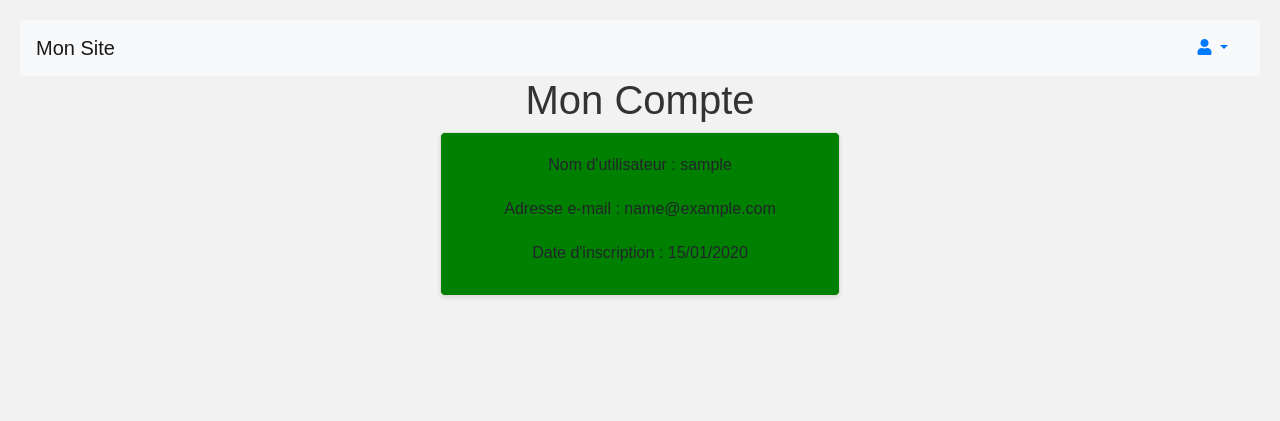
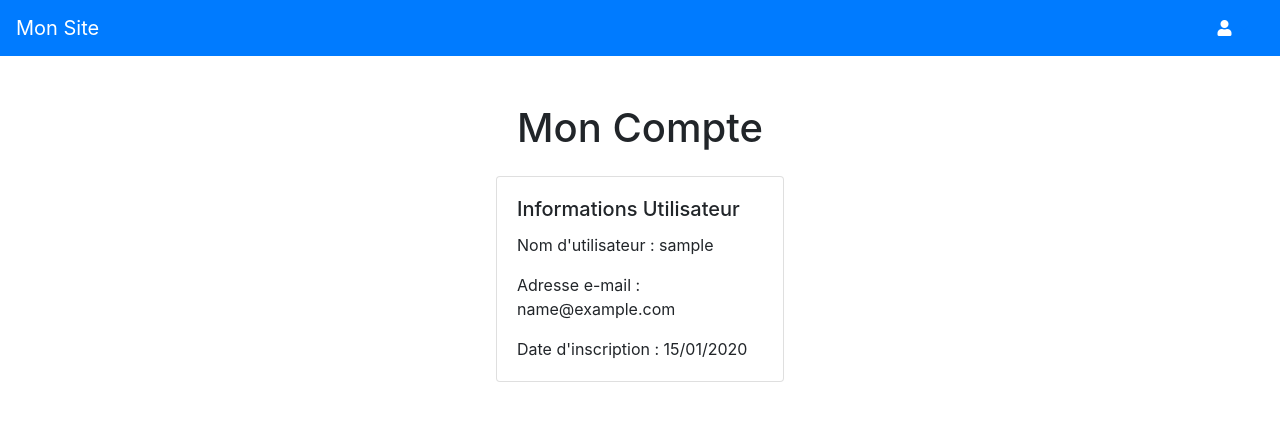
Before and after one commit to thoms-17/Library-Manager, a PHP site: page /account in a window 1280 px wide. Shown: the top 421 px of the page. Run offline with PHP 8.4, Linux system fonts and the light colour scheme; the visitor is signed in with stand-in values (Sample User, id 1); tables that the repository leaves empty or names only in its code hold one stand-in row (values such as "Sample post"); some libraries are stand-ins or nearby versions.

Commit message:
Correction navbar avec bootstrap

```diff
--- a/www/styles/user_account.css
+++ /dev/null
@@ -1,28 +0,0 @@
-body {
-    font-family: Arial, sans-serif;
-    text-align: center;
-    background-color: #f2f2f2;
-    padding: 20px;
-}
-
-h1 {
-    color: #333;
-}
-
-.card {
-    background-color: green;
-    border: 1px solid #ddd;
-    border-radius: 5px;
-    box-shadow: 0 2px 4px rgba(0, 0, 0, 0.1);
-    max-width: 400px;
-    margin: 0 auto;
-    padding: 20px;
-}
-
-.card p {
-    margin: 10px 0;
-}
-
-.card p:first-child {
-    margin-top: 0;
-}
--- a/www/views/layout.view.php
+++ b/www/views/layout.view.php
@@ -3,21 +3,18 @@
 
 <head>
     <title>Mon site</title>
-    <link rel="stylesheet" href="/styles/main.css">
     <link rel="stylesheet" href="https://cdnjs.cloudflare.com/ajax/libs/font-awesome/5.15.3/css/all.min.css">
     <link rel="stylesheet" href="https://maxcdn.bootstrapcdn.com/bootstrap/4.5.2/css/bootstrap.min.css">
 </head>
 
 <body>
-    <nav class="navbar navbar-expand-lg navbar-light bg-light">
-        <a class="navbar-brand" href="/home">Mon Site</a>
-
-        <!-- Icône d'utilisateur avec menu déroulant -->
+    <nav class="navbar navbar-expand-lg navbar-light bg-primary">
+        <a class="navbar-brand text-white" href="/home">Mon Site</a>
         <div class="nav-item dropdown ml-auto">
             <a class="nav-link dropdown-toggle" href="#" id="navbarDropdown" role="button" data-toggle="dropdown" aria-haspopup="true" aria-expanded="false">
-                <i class="fas fa-user"></i>
+                <i class="fas fa-user text-white"></i>
             </a>
-            <div class="dropdown-menu" aria-labelledby="navbarDropdown">
+            <div class="dropdown-menu dropdown-menu-right" aria-labelledby="navbarDropdown">
                 <?php if (isset($_SESSION['user_id'])) : ?>
                     <a class="dropdown-item" href="/account">Mon Compte</a>
                     <a class="dropdown-item" href="/logout">Déconnexion</a>
@@ -29,7 +26,6 @@
         </div>
     </nav>
 
-    <!-- Votre contenu de page ici -->
 </body>
 
 <script src="https://code.jquery.com/jquery-3.5.1.slim.min.js"></script>
--- a/www/views/user_account.view.php
+++ b/www/views/user_account.view.php
@@ -4,20 +4,30 @@
 <head>
     <meta charset="UTF-8">
     <title>Mon Compte</title>
-    <link rel="stylesheet" href="../styles/user_account.css">
+    <link rel="stylesheet" href="https://cdnjs.cloudflare.com/ajax/libs/font-awesome/5.15.3/css/all.min.css">
+    <link rel="stylesheet" href="https://maxcdn.bootstrapcdn.com/bootstrap/4.5.2/css/bootstrap.min.css">
 </head>
 
 <body>
-    <h1>Mon Compte</h1>
-    <?php if (isset($userData)) : ?>
-        <div class="card">
-            <p>Nom d'utilisateur : <?= $userData['username'] ?></p>
-            <p>Adresse e-mail : <?= $userData['email'] ?></p>
-            <p>Date d'inscription : <?= date("d/m/Y", strtotime($userData['creation_date'])) ?></p>
-        </div>
-    <?php else : ?>
-        <p>Impossible de récupérer les informations de l'utilisateur.</p>
-    <?php endif; ?>
+    <div class="container my-5">
+        <h1 class="mt-4 text-center">Mon Compte</h1>
+        <?php if (isset($userData)) : ?>
+            <div class="card mt-4 mx-auto" style="max-width: 18rem;">
+                <div class="card-body">
+                    <h5 class="card-title">Informations Utilisateur</h5>
+                    <p class="card-text">Nom d'utilisateur : <?= $userData['username'] ?></p>
+                    <p class="card-text">Adresse e-mail : <?= $userData['email'] ?></p>
+                    <p class="card-text">Date d'inscription : <?= date("d/m/Y", strtotime($userData['creation_date'])) ?></p>
+                </div>
+            </div>
+        <?php else : ?>
+            <p>Impossible de récupérer les informations de l'utilisateur.</p>
+        <?php endif; ?>
+    </div>
+    <!-- Inclure les scripts Bootstrap JS -->
+    <script src="https://code.jquery.com/jquery-3.5.1.slim.min.js"></script>
+    <script src="https://cdn.jsdelivr.net/npm/@popperjs/core@2.5.3/dist/umd/popper.min.js"></script>
+    <script src="https://maxcdn.bootstrapcdn.com/bootstrap/4.5.2/js/bootstrap.min.js"></script>
 </body>
 
 </html>
```
Also changed, not shown: www/styles/navbar.css (deleted, +0 -64 lines), www/styles/register.css (+0 -19 lines), 9 other files.
